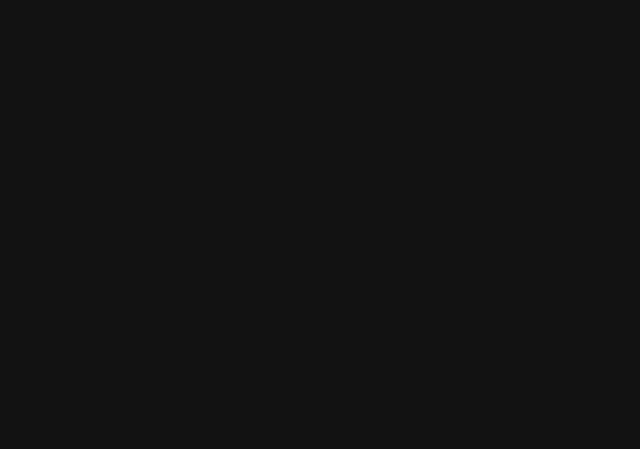
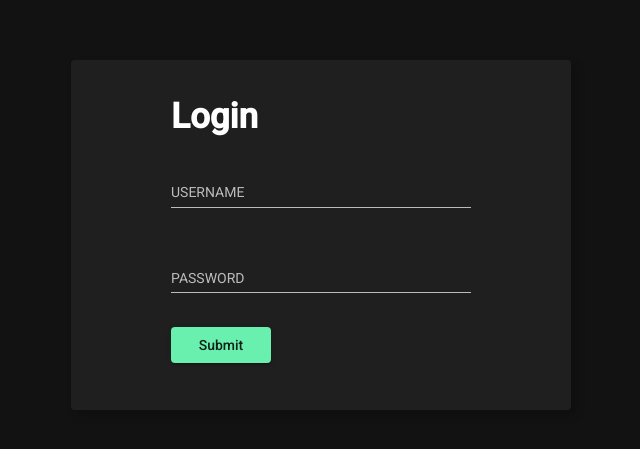
Before and after one commit to fernando-albsilva/Easy-Restaurant-Ui-V2, an Angular app: page /public in a window 1280 px wide. Before the commit this address led to /. Shown: the part 165-614 px from the top of the page, without its empty margins (319-959 px from the left). Built offline with nearby package versions, Linux system fonts and the light colour scheme.

Commit message:
adicionando rotas

```diff
--- a/src/app/app-routing.module.ts
+++ b/src/app/app-routing.module.ts
@@ -1,16 +1,26 @@
+import { TableAndCommandManagement } from './private/table-and-command-management/table-and-command-management.component';
 import { NgModule } from '@angular/core';
 import { RouterModule, Routes } from '@angular/router';
-
 import { HomeComponent } from './public/home/home.component';
 
 
-
-const routes: Routes = [
-  { path: '', component: HomeComponent },
+const appRoutes: Routes = [
+  { path: 'public', component: HomeComponent},
+  { path: 'private',
+    children:
+    [
+      { path: 'management',  component: TableAndCommandManagement }
+    ]
+  }
 ];
-
+// { path: '**', component: HomeComponent},
+// { path: '**', redirectTo: ''},
 @NgModule({
-  imports: [RouterModule.forRoot(routes)],
-  exports: [RouterModule]
+  imports: [
+    RouterModule.forRoot(appRoutes)
+  ],
+  exports: [
+    RouterModule
+  ]
 })
 export class AppRoutingModule { }
--- a/src/app/app.module.ts
+++ b/src/app/app.module.ts
@@ -1,10 +1,12 @@
 import { NgModule } from '@angular/core';
 import { BrowserModule } from '@angular/platform-browser';
+import { BrowserAnimationsModule } from '@angular/platform-browser/animations';
+import { RouterModule } from '@angular/router';
 
 
 import { AppRoutingModule } from './app-routing.module';
 import { AppComponent } from './app.component';
-import { BrowserAnimationsModule } from '@angular/platform-browser/animations';
+
 import { PublicModule } from './public/public.module';
 import { PrivateModule } from './private/private.module';
 
@@ -16,6 +18,7 @@
     BrowserModule,
     AppRoutingModule,
     BrowserAnimationsModule,
+    RouterModule,
     PublicModule,
     PrivateModule
   ],
--- /dev/null
+++ b/src/app/private/table-and-command-management/table-and-command-management.component.html
@@ -0,0 +1 @@
+<p>teste ok</p>
--- /dev/null
+++ b/src/app/private/table-and-command-management/table-and-command-management.component.scss
@@ -0,0 +1 @@
+@import '../../shared-styles/colors.scss';
--- /dev/null
+++ b/src/app/private/table-and-command-management/table-and-command-management.component.ts
@@ -0,0 +1,13 @@
+import { Component, OnInit } from '@angular/core';
+
+@Component({
+  selector: 'table-and-command-management',
+  templateUrl: './table-and-command-management.component.html',
+  styleUrls: ['./table-and-command-management.component.scss']
+})
+export class TableAndCommandManagement implements OnInit {
+
+  ngOnInit(): void {
+  }
+
+}
--- a/src/app/public/home/home.component.html
+++ b/src/app/public/home/home.component.html
@@ -6,14 +6,20 @@
     <mat-form-field class="example-full-width" color="accent" appearance="standard">
       <mat-label>USERNAME</mat-label>
       <input matInput [(ngModel)]="userName" name="userName"  autocomplete="off" autocorrect="off" autocapitalize="off" spellcheck="false" >
+      <button *ngIf="userName" matSuffix mat-icon-button aria-label="Clear" (click)="userName=''">
+        <mat-icon>close</mat-icon>
+      </button>
     </mat-form-field>
 
     <mat-form-field class="example-full-width" color="accent" appearance="standard">
       <mat-label>PASSWORD</mat-label>
-      <input matInput [(ngModel)]="userPassword" name="userPassword"  autocomplete="off" autocorrect="off" autocapitalize="off" spellcheck="false" >
+      <input matInput type="password" [(ngModel)]="userPassword" name="userPassword"  autocomplete="off" autocorrect="off" autocapitalize="off" spellcheck="false" >
+      <button *ngIf="userPassword" matSuffix mat-icon-button aria-label="Clear" (click)="userPassword=''">
+        <mat-icon>close</mat-icon>
+      </button>
     </mat-form-field>
 
-    <button mat-raised-button color="accent" class="submit">Submit</button>
+    <button mat-raised-button color="accent" class="submit" [routerLink]="['/private/management']"  >Submit</button>
 
   </div>
 </div>
--- a/src/app/public/public.module.ts
+++ b/src/app/public/public.module.ts
@@ -1,7 +1,9 @@
 import { NgModule } from '@angular/core';
 import { CommonModule } from '@angular/common';
+
 import { HomeComponent } from './home/home.component';
 import { SharedModule } from './shared/shared.module';
+import { RouterModule } from '@angular/router';
 
 
 
@@ -11,7 +13,8 @@
   ],
   imports: [
     CommonModule,
-    SharedModule
+    SharedModule,
+    RouterModule
   ],
   exports: [
     HomeComponent
```
Also changed, not shown: src/app/private/private.module.ts (+6 -2 lines), src/app/private/table-and-command-management/table-and-account-management.module.ts (added, +19 -0 lines), src/app/private/table-and-command-management/table-and-command-management.routing.module.ts (added, +20 -0 lines), src/app/public/shared/shared.module.ts (+5 -2 lines).
